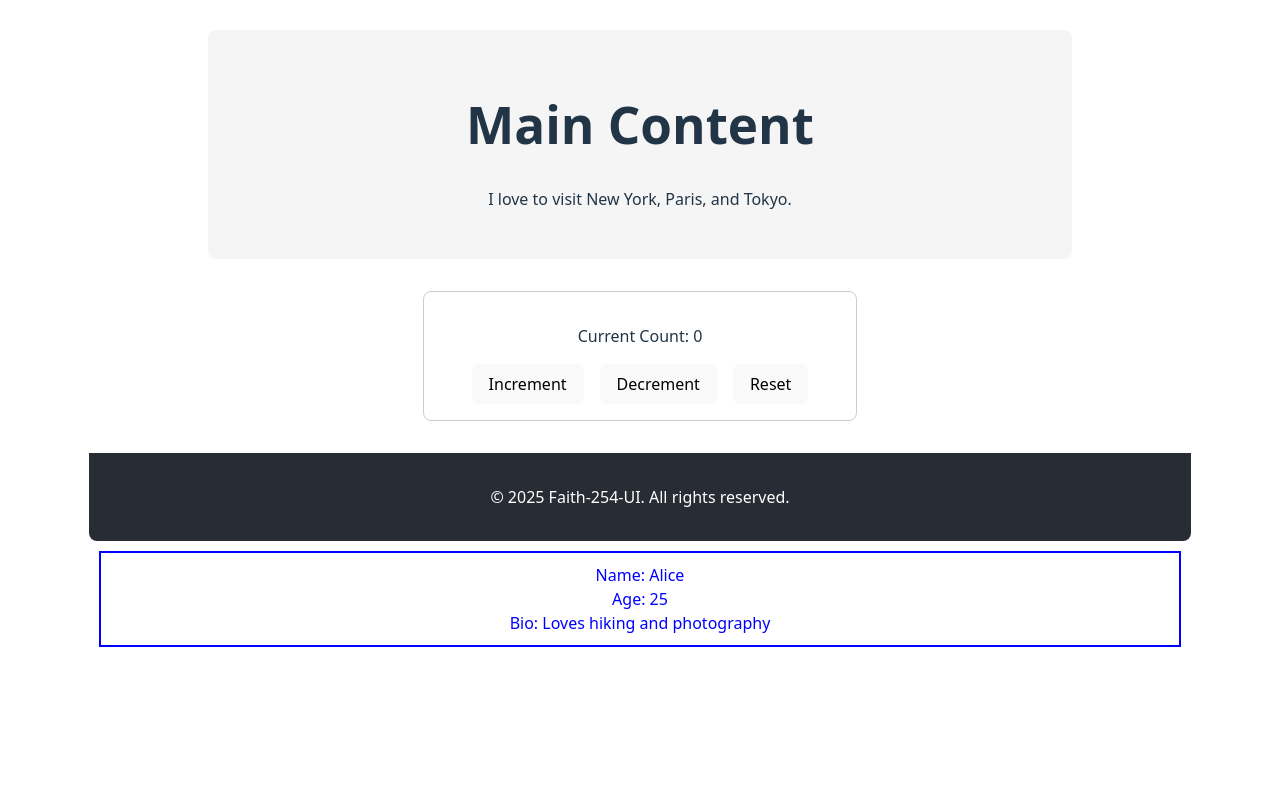
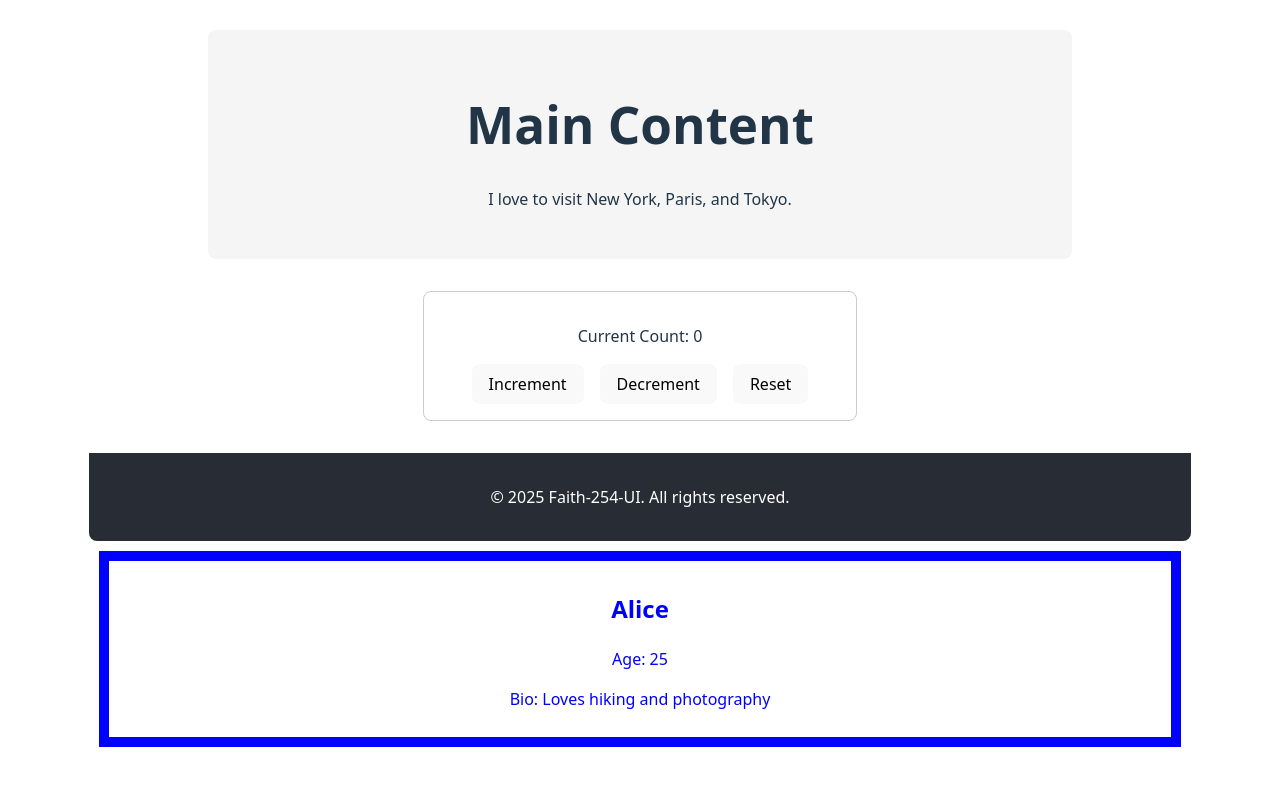
Before and after one commit to Faith-254-UI/alx-fe-reactjs, a React (Vite) app in the folder alx-react-app-props/: page / in a window 1280 px wide. Shown: the part 364-1150 px from the top of the page. Before the commit the page ends 1053 px from the top, so only its background shows below. Built offline with nearby package versions, Linux system fonts and the light colour scheme.

Commit message:
Implement Context API with styled UserProfile

```diff
--- a/alx-react-app-props/src/App.jsx
+++ b/alx-react-app-props/src/App.jsx
@@ -18,6 +18,7 @@ function App() {
       <Counter />
       <Footer />
 
+      {/* Wrap UserProfile with UserContext.Provider */}
       <UserContext.Provider value={userData}>
         <UserProfile />
       </UserContext.Provider>
--- a/alx-react-app-props/src/components/UserProfile.jsx
+++ b/alx-react-app-props/src/components/UserProfile.jsx
@@ -5,10 +5,15 @@ function UserProfile() {
   const user = useContext(UserContext);
 
   return (
-    <div style={{ border: "2px solid blue", padding: "10px", margin: "10px", textAlign: "center" }}>
-      <span style={{ color: "blue" }}>Name: {user.name}</span><br />
-      <span style={{ color: "blue" }}>Age: {user.age}</span><br />
-      <span style={{ color: "blue" }}>Bio: {user.bio}</span>
+    <div style={{
+      color: 'blue',
+      border: 'solid 10px blue',
+      padding: '10px',
+      margin: '10px'
+    }}>
+      <h2>{user.name}</h2>
+      <p>Age: {user.age}</p>
+      <p>Bio: {user.bio}</p>
     </div>
   );
 }
```
